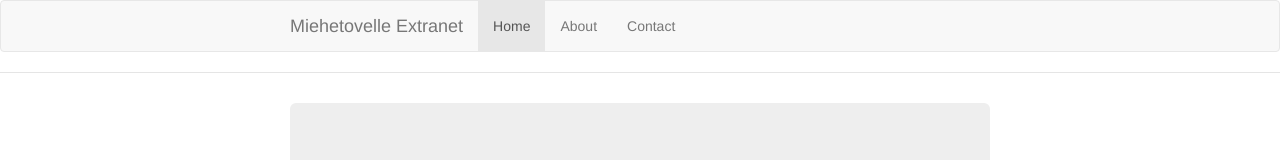
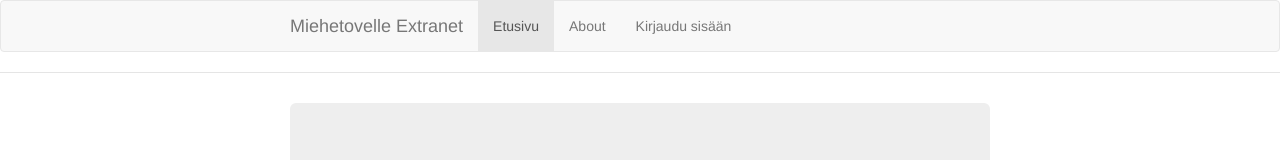
Before and after one commit to puppee/mocextranet, a website: page app/index.html in a window 1280 px wide. Shown: the top 160 px of the page. Drawn offline with nearby package versions, Linux system fonts and the light colour scheme; some packages are replaced by stand-ins of ours; files that its build step writes are made by us from their sources.

Commit message:
Update index.html

```diff
--- a/app/index.html
+++ b/app/index.html
@@ -39,9 +39,9 @@
           <div class="collapse navbar-collapse" id="js-navbar-collapse">
 
             <ul class="nav navbar-nav">
-              <li class="active"><a href="#/">Home</a></li>
+              <li class="active"><a href="#/">Etusivu</a></li>
               <li><a ng-href="#/about">About</a></li>
-              <li><a ng-href="#/">Contact</a></li>
+              <li><a ng-href="#/login">Kirjaudu sisään</a></li>
             </ul>
           </div>
         </div>
```
